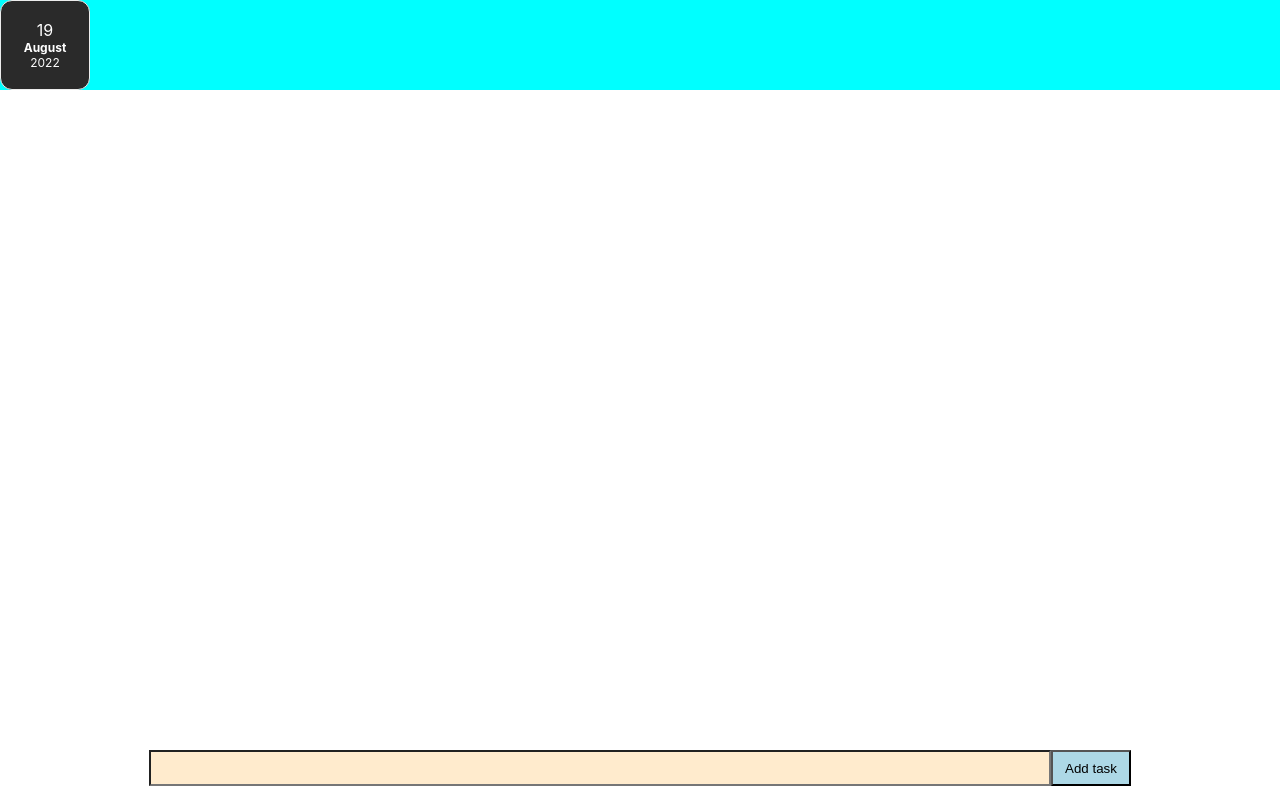
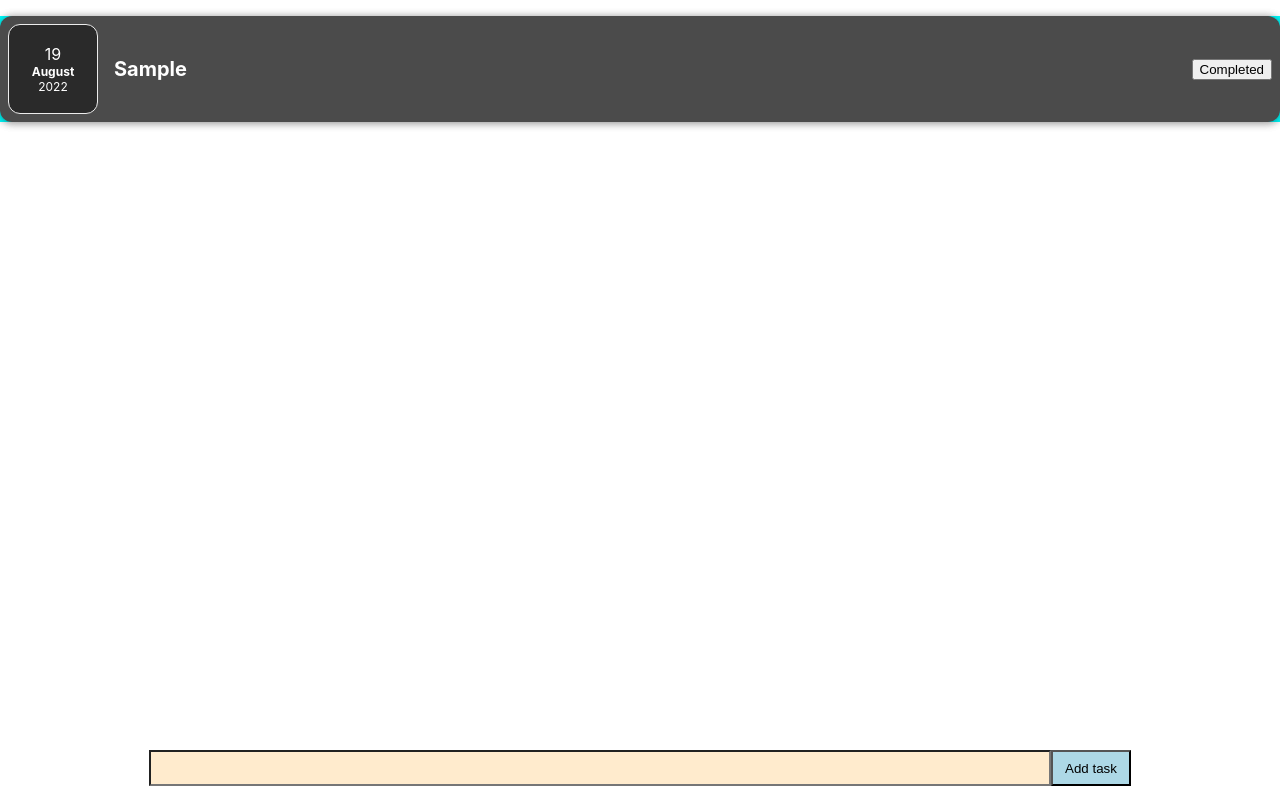
Before and after one commit to PSatyadevAbhiram/Todo_React, a React (Create React App) app: page / in a window 1280 px wide. Both pictures are taken after typing "Sample" into the empty fields and a click on the button "Add task". Built offline with nearby package versions, Linux system fonts and the light colour scheme.

Commit message:
User can now add and complete tasks

```diff
--- a/src/App.js
+++ b/src/App.js
@@ -1,22 +1,39 @@
+import { useState } from "react";
 import "./App.css";
 import AddTask from "./components/AddTask";
-import DateComponent from "./components/DateComponent";
+import Tasks from "./components/Tasks";
+
+let initial_tasks = [];
 
 function App() {
+  const [tasks, setTasks] = useState(initial_tasks);
+  let [updated_tasks, deleteTasks] = useState(tasks);
 
-  let tasks = []
+  const addTaskToList = (tasks) => {
+    setTasks((prevTasks) => {
+      return [tasks, ...prevTasks];
+    });
+  };
 
-  const addTaskToList = taskData => {
-    tasks.push(taskData)
-    console.log(tasks)
-  }
+  const removeTaskFromList = (id) => {
+    var index = tasks.findIndex(function(o) {
+      return o.id = id
+    })
+    if(index !== -1){
+      tasks.splice(index,1)
+    }
+    updated_tasks = tasks
+    deleteTasks(() => {
+      return [updated_tasks]
+    });
+  };
 
   return (
     <div className="App">
-      <DateComponent/>
-      <AddTask onTaskAddedHandler = {addTaskToList} />
+      <Tasks items={tasks} onTaskCompletedHandler={removeTaskFromList} />
+      <AddTask onTaskAddedHandler={addTaskToList} />
     </div>
-  )
+  );
 }
 
 export default App;
--- a/src/components/AddTask.js
+++ b/src/components/AddTask.js
@@ -5,7 +5,8 @@ function AddTask(props){
   const saveNewTask = (newTask) => {
     const newTaskData = {
       ...newTask,
-      id : Math.random().toString()
+      id : Math.random().toString(),
+      isCompleted : false
     }
     props.onTaskAddedHandler(newTaskData);
   }
--- a/src/components/AddTaskForm.js
+++ b/src/components/AddTaskForm.js
@@ -12,8 +12,8 @@ function AddTaskForm(props) {
   const onSubmitHandler = (event) => {
     event.preventDefault();
     const newTaskData = {
-      task : newTask,
-      date : new Date()
+      title : newTask,
+      isCompleted : false
     }
     setNewTask('');
     props.onSaveTaskHandler(newTaskData);
--- /dev/null
+++ b/src/components/Card.css
@@ -0,0 +1,4 @@
+.card {
+    border-radius: 12px;
+    box-shadow: 0 1px 8px rgba(0, 0, 0, 0.25);
+  }
--- /dev/null
+++ b/src/components/Card.js
@@ -0,0 +1,9 @@
+import './Card.css';
+
+function Card(props) {
+  const classes = 'card ' + props.className;
+
+  return <div className={classes}>{props.children}</div>;
+}
+
+export default Card;
--- /dev/null
+++ b/src/components/TaskItem.css
@@ -0,0 +1,39 @@
+.task-item {
+    display: flex;
+    justify-content: space-between;
+    align-items: center;
+    padding: 0.5rem;
+    margin: 1rem 0;
+    background-color: #4b4b4b;
+  }
+
+  .task-item__description {
+    display: flex;
+    flex-direction: column;
+    gap: 1rem;
+    align-items: flex-end;
+    flex-flow: column-reverse;
+    justify-content: flex-start;
+    flex: 1;
+  }
+
+  .task-item h2 {
+    color: #3a3a3a;
+    font-size: 1rem;
+    flex: 1;
+    margin: 0 1rem;
+    color: white;
+  }
+
+  @media (min-width: 580px) {
+    .task-item__description {
+      flex-direction: row;
+      align-items: center;
+      justify-content: flex-start;
+      flex: 1;
+    }
+
+    .task-item__description h2 {
+      font-size: 1.25rem;
+    }
+  }
--- /dev/null
+++ b/src/components/TaskItem.js
@@ -0,0 +1,20 @@
+import "./TaskItem.css";
+import Card from "./Card";
+import DateComponent from "./DateComponent";
+
+function TaskItem(props) {
+    const onCompletedEventHandler = () => {
+        props.onTaskCompleted(props.taskId)
+    }
+  return (
+    <Card className="task-item">
+      <DateComponent />
+      <div className="task-item__description">
+        <h2>{props.title}</h2>
+      </div>
+      <button onClick={onCompletedEventHandler}>Completed</button>
+    </Card>
+  );
+}
+
+export default TaskItem;
--- /dev/null
+++ b/src/components/Tasks.css
@@ -0,0 +1,7 @@
+.tasks {
+    padding: 1rem;
+    background-color: rgb(31, 31, 31);
+    margin: 2rem auto;
+    width: 50rem;
+    max-width: 95%;
+  }
--- /dev/null
+++ b/src/components/Tasks.js
@@ -0,0 +1,23 @@
+import TaskItem from "./TaskItem";
+import Card from "./Card";
+
+function Tasks(props) {
+  const taskCompletedHandler = (id) => {props.onTaskCompletedHandler(id)}
+  return (
+    <div>
+      <Card className="tasks">
+        {props.items.map((task) => (
+          <TaskItem
+            onTaskCompleted = {taskCompletedHandler}
+            key={task.id}
+            title={task.title}
+            isCompleted = {task.isCompleted}
+            taskId = {task.id}
+          />
+        ))}
+      </Card>
+    </div>
+  );
+}
+
+export default Tasks;
```
